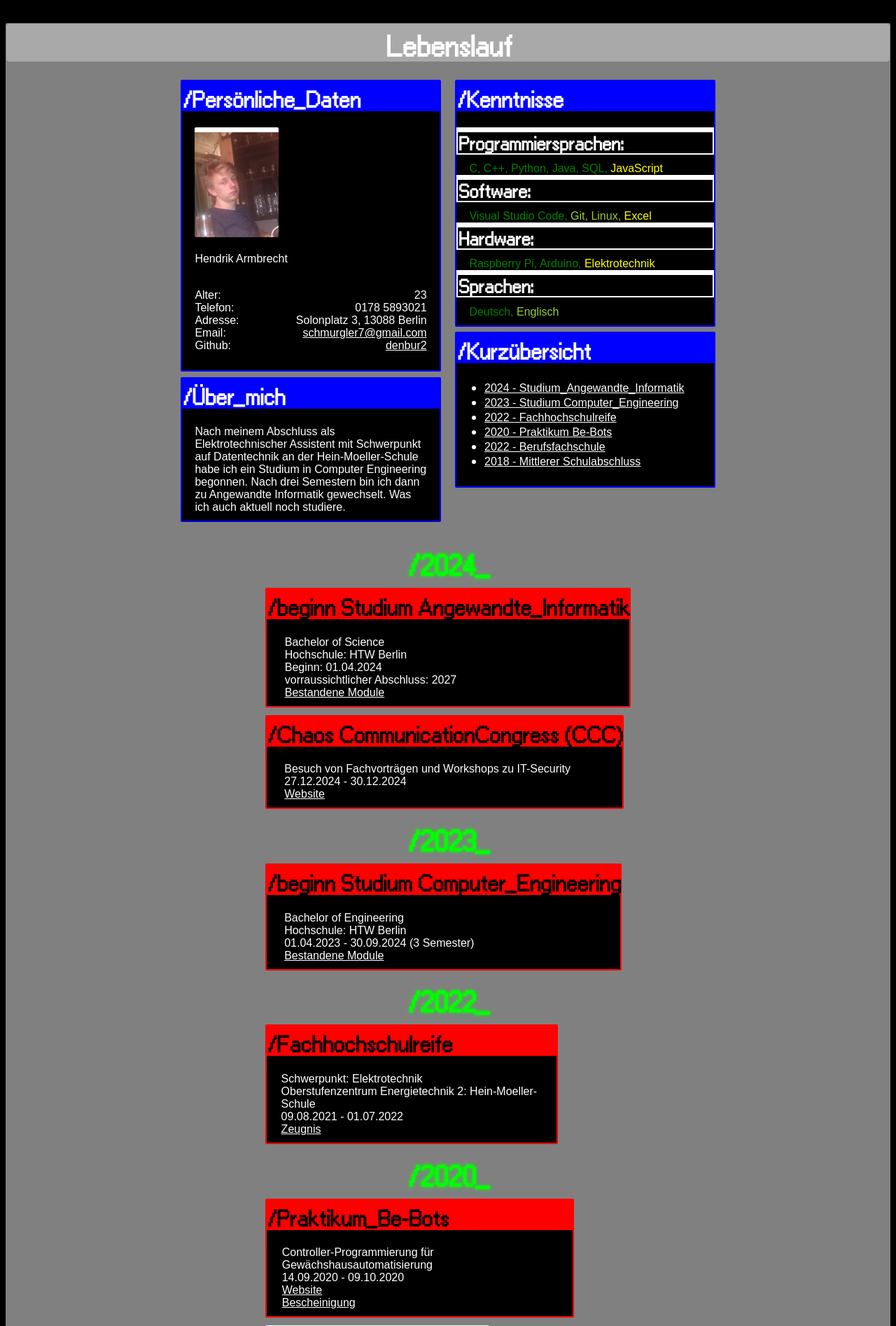
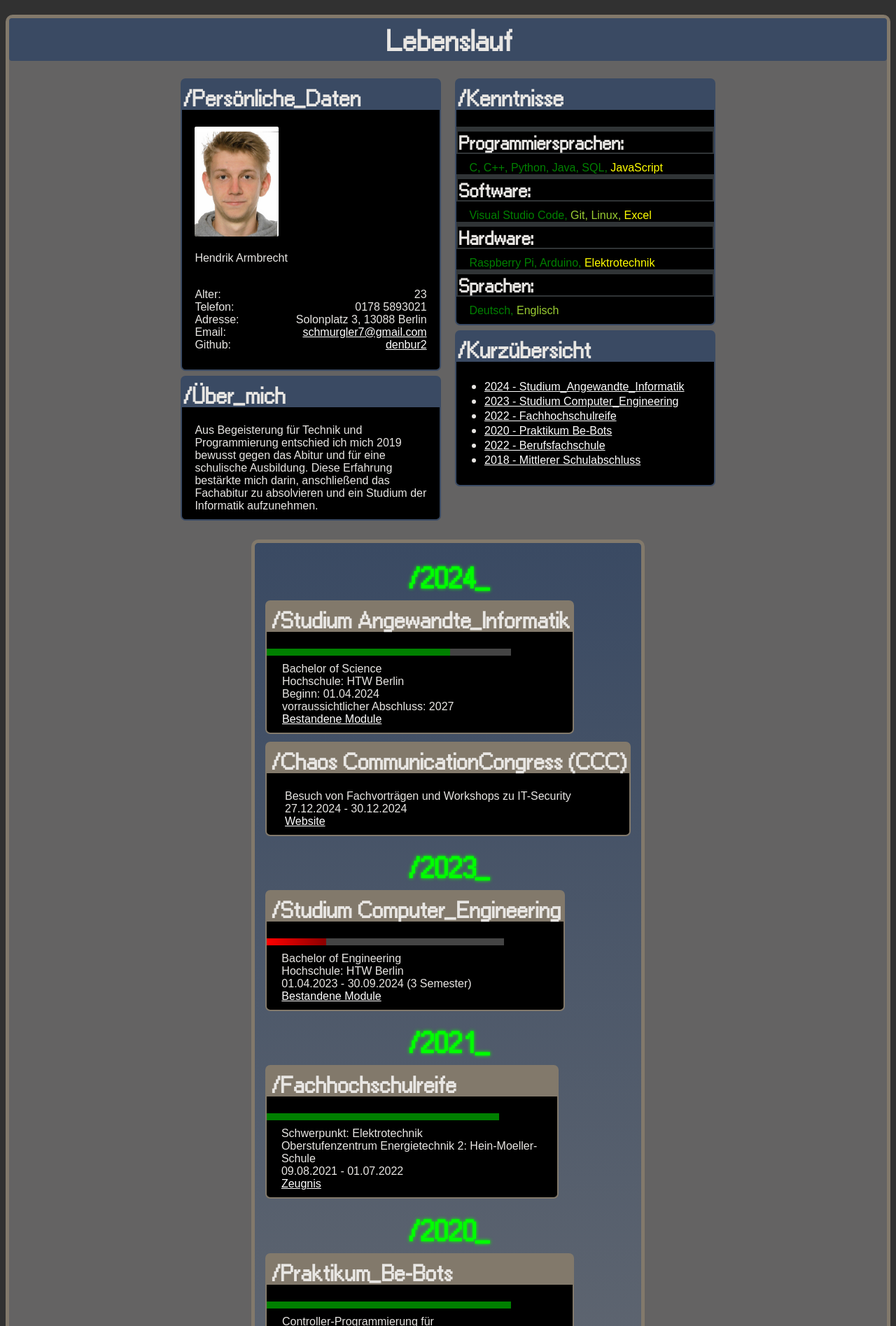
Before and after one commit to denbur2/denbur2.github.io, a PHP site: page / in a window 1280 px wide. Shown: the top 1895 px of the page at 70% size. Run offline with PHP 8.4, Linux system fonts and the light colour scheme.

Commit message:
new look

```diff
--- a/index.html
+++ b/index.html
@@ -6,6 +6,7 @@
     <meta name="viewport" content="width=device-width, initial-scale=1.0">
     <link rel="stylesheet" href="style.css">
     <link rel="stylesheet" href="glitch.css">
+    <link rel="stylesheet" href="progressbar.css">
 </head>
 <body>
 
@@ -58,10 +59,8 @@
                 <section class="infoBox fade-in">
                         <h2 class="hh2-blue">/Über_mich</h2>
                         <p>
-                            Nach meinem Abschluss als Elektrotechnischer Assistent mit Schwerpunkt auf Datentechnik an der Hein-Moeller-Schule habe ich
-                            ein Studium in Computer Engineering begonnen. Nach drei Semestern
-                            bin ich dann zu
-                            Angewandte Informatik gewechselt. Was ich auch aktuell noch studiere.
+                        Aus Begeisterung für Technik und Programmierung entschied ich mich 2019 bewusst gegen das Abitur und für eine schulische Ausbildung.
+                        Diese Erfahrung bestärkte mich darin, anschließend das Fachabitur zu absolvieren und ein Studium der Informatik aufzunehmen.
                         </p>
                 </section>
             </section>
@@ -96,7 +95,10 @@
                 <h1 class="freitext fade-in hack" id="studium-angewandte-informatik">/2024_</h1>
 
                 <section class="infoBoxFit fade-in">
-                    <h2 class="hh2-red">/beginn Studium Angewandte_Informatik</h2>
+                    <h2 class="hh2-red">/Studium Angewandte_Informatik</h2>
+                    <div class="loader">
+                        <div class="loader-inner l75"></div>
+                    </div>
                     <p>Bachelor of Science</p>
                     <p>Hochschule: HTW Berlin</p>
                     <p>Beginn: 01.04.2024</p>
@@ -118,7 +120,10 @@
                 <h1 class="freitext fade-in hack" id="studium-computer-engineering">/2023_</h1>
 
                 <section class="infoBoxFit fade-in">
-                    <h2 class="hh2-red">/beginn Studium Computer_Engineering</h2>
+                    <h2 class="hh2-red">/Studium Computer_Engineering</h2>
+                    <div class="loader">
+                        <div class="loader-inner l25"></div>
+                    </div>
                     <p>Bachelor of Engineering</p>
                     <p>Hochschule: HTW Berlin</p>
                     <p>01.04.2023 - 30.09.2024 (3 Semester)</p>
@@ -127,10 +132,13 @@
                     </p>
                 </section>
 
-                <h1 class="freitext fade-in hack" id="fachhochschulreife">/2022_</h1>
+                <h1 class="freitext fade-in hack" id="fachhochschulreife">/2021_</h1>
 
                 <section class="infoBoxFit fade-in-right">
                     <h2 class="hh2-red">/Fachhochschulreife</h2>
+                    <div class="loader">
+                        <div class="loader-inner l100"></div>
+                    </div>
                     <p>Schwerpunkt: Elektrotechnik</p>
                     <p>Oberstufenzentrum Energietechnik 2: Hein-Moeller-Schule</p>
                     <p>09.08.2021 - 01.07.2022</p>
@@ -143,6 +151,9 @@
 
                 <section class="infoBoxFit fade-in">
                     <h2 class="hh2-red">/Praktikum_Be-Bots</h2>
+                    <div class="loader">
+                        <div class="loader-inner l100"></div>
+                    </div>
                     <p>Controller-Programmierung für Gewächshausautomatisierung</p>
                     <p>14.09.2020 - 09.10.2020</p>
                     <p>
@@ -151,25 +162,33 @@
                     </p>
                 </section>
 
-                <section class="fade-in-right">
+                <section class="img_container">
                     <section class="fotoPraktikum"></section>
+                    <section class="fotoPraktikum2"></section>
+                    <section class="fotoPraktikum3"></section>
                 </section>
 
                 <h1 class="freitext fade-in hack" id="berufsfachschule">/2022_</h1>
                     <section class="infoBoxFit fade-in">
                         <h2 class="hh2-red">/Berufsfachschule</h2>
+                        <div class="loader">
+                            <div class="loader-inner l100"></div>
+                        </div>
                         <p>Beruf: Staatlich Geprüfter Elektrotechnischer Assistent</p>
                         <p>Schwerpunkt: Elektrotechnik und Datentechnik</p>
                         <p>Oberstufenzentrum Energietechnik 2: Hein-Moeller-Schule</p>
                         <p>05.08.2019 - 18.06.2021</p>
                         <p>
-                            <a href="dokumente/Zeugnis_klein.pdf" target="_blank">Zeugnis</a>
+                            <a href="dokumente/Zeugnis_Berufsfachschule_klein.pdf" target="_blank">Zeugnis</a>
                         </p>
                     </section>
 
                 <h1 class="freitext fade-in hack" id="MSA">/2018_</h1>
                     <section class="infoBoxFit fade-in">
                         <h2 class="hh2-red">/MSA</h2>
+                        <div class="loader">
+                            <div class="loader-inner l100"></div>
+                        </div>
                         <p>Mittlerer Schulabschluss</p>
                         <p>Schwerpunkt: Umwelt</p>
                         <p>Gemeinschaftsschule: Grüner Campus Malchow</p>
--- /dev/null
+++ b/progressbar.css
@@ -0,0 +1,48 @@
+@keyframes load25 {
+    0% {
+        width: 0%;
+    }
+    100% {
+        width: 25%;
+    }
+}
+@keyframes load75 {
+    0% {
+        width: 0%;
+    }
+    100% {
+        width: 75%;
+    }
+}
+@keyframes load100 {
+    0% {
+        width: 0%;
+    }
+    100% {
+        width: 100%;
+    }
+}
+
+.loader{
+    width: 80%;
+    height: 10px;
+    background: #444;
+    overflow: hidden;
+    margin-bottom: 10px;
+}
+.loader-inner{
+    height: 100%;
+    width: 0%;
+    background: linear-gradient(90deg, green, green);
+}
+.loader-inner.l25.visible{
+    background: linear-gradient(90deg, red, darkred);
+    animation: load25 0.5s linear forwards;
+}
+.loader-inner.l75.visible{
+    animation: load75 1.5s linear forwards;
+}
+.loader-inner.l100.visible{
+    animation: load100 2s linear forwards;
+    background: linear-gradient(90deg, green, green);
+}
--- a/script.js
+++ b/script.js
@@ -1,4 +1,4 @@
-const elements = document.querySelectorAll('.fade-in, .fade-in-right');
+const elements = document.querySelectorAll('.loader-inner');
 
 const observer = new IntersectionObserver(entries => {
   entries.forEach(entry => {
--- a/style.css
+++ b/style.css
@@ -2,35 +2,39 @@
   font-family: "PixelFont";
   src: url(fonts/ari-w9500.ttf);
 }
+
 html, body{
     overflow-x: hidden;
+    height: 100%;
 }
 body {
     font-family: PixelFont;
-    background-color: black;
+    background-color: rgb(49, 49, 49);
     /* background-image: url('Cyberpunk2.png'); */
     background-attachment: fixed;
     background-size: cover;
-    color: white;
+    color: #e8e6e3;
     justify-content: center;
     /* display: flex;
     justify-content: center; */
+    height: 99vh;
+
 }
 header {
-    background-color: grey;
+    background-color: rgb(100, 99, 99);
     color: black;
     text-align: center;
     /* min-height: 90vh; */
     width: fit-content;
     min-width: 80%;
     margin: auto;
-    margin-top: 2%;
-    border-radius: 2px;
-    border: 1px solid grey;
+    margin-top: 1%;
+    border-radius: 10px;
+    border: 5px solid rgb(130, 121, 107);
 
 }
 .nowrap{
-    white-space: nowrap;
+    #e8e6e3-space: nowrap;
     width: 100%;
     box-sizing: border-box;
 }
@@ -50,35 +54,38 @@ h3{
     margin-top: 3%;
     margin-bottom: 3%;
 }
-.hh1{
+.hh1 {
   font-size: 2.3em;
-    background-color: darkgrey;
-    color:  white;
+  background-color: #3a4a63;
+  color: #e8e6e3;
   margin-top: 0;
   border-radius: 4px;
-    border-top: 7px solid darkgrey;
+  border: 7px solid #3a4a63;
 }
-.hh2-blue{
+
+.hh2-blue {
   font-size: 1.8em;
-    background-color: rgb(0, 0, 255);
-    color:  white;
+  background-color: #3a4a63;
+  color: #e8e6e3;
   margin-top: 0;
-    border-top: 7px solid rgb(0, 0, 255);
+  border-top: 7px solid #3a4a63;
 }
 .hh2-red{
+    padding-left: 5px;
+    padding-right: 5px;
     font-size: 1.8em;
-    background-color: rgb(255, 0, 0);
-    color: black;
+    background-color: rgb(130, 121, 107);
+    color: #e8e6e3;
     margin-top: 0;
-    border-top: 7px solid rgb(255, 0, 0);
+    border-top: 7px solid rgb(130, 121, 107);
 }
 .hh3{
     font-size: 1.5em;
     /* background-color: rgb(255, 0, 255); */
     /* color: black; */
     margin-top: 0;
-    border: 2px solid rgb(255, 255, 255);
-    border-top: 7px solid rgb(255, 255, 255);
+    border: 2px solid #303436;
+    border-top: 7px solid #303436;
 }
 p{
     font-family: Arial, Helvetica, sans-serif;
@@ -134,9 +141,13 @@ a{
     height: 80vh;
 }
 .container2 {
+    background: linear-gradient(360deg, rgb(122, 122, 122), #3a4a63);
+    border: 5px solid rgb(130, 121, 107);
+    border-radius: 10px;
     width: fit-content;
     align-items: left;
     text-align: left;
+    padding: 15px;
 
 
     /* scrollfähig machen */
@@ -173,7 +193,7 @@ a{
     width: 120px;
     height: 150px;
     align-content: center;
-    background-image: url('foto.jpg');
+    background-image: url('Hendrik.jpeg');
     background-size: cover;
     background-position: center;
     background-repeat: no-repeat;
@@ -197,45 +228,63 @@ a{
     border-top: 7px solid rgb(255, 255, 255);
     transition: transform 0.3s ease, box-shadow 0.3s ease;
 }
+.fotoPraktikum3{
+    width: 160px;
+    height: 120px;
+    background-image: url('Stadtfarm2.jpg');
+    background-size: cover;
+    background-position: center;
+    background-repeat: no-repeat;
+    border-radius: 2px;
+    border-top: 7px solid rgb(255, 255, 255);
+    transition: transform 0.3s ease, box-shadow 0.3s ease;
+}
 .fotoPraktikum:hover {
-    /* transform: scale(1.5); */
+    transform: scale(1.5);
+    box-shadow: 0 0 15px rgb(0, 255, 1);
+}
+.fotoPraktikum2:hover {
+    transform: scale(1.5);
+    box-shadow: 0 0 15px rgb(0, 255, 1);
+}
+.fotoPraktikum3:hover {
+    transform: scale(1.5);
     box-shadow: 0 0 15px rgb(0, 255, 1);
 }
 
 .infoBox {
-    color: white;
+  color: #e8e6e3;
   background-color: #000;
   text-align: left;
-    /* padding: 20px; */
   padding-bottom: 10px;
-    border-radius: 2px;
-    border: 2px solid rgb(0, 0, 255);
+  border-radius: 7px;
+  border: 2px solid #3a4a63;
   width: 23em;
   margin-bottom: 2%;
 }
 
 .infoBoxFit {
-    color: white;
+    color: #e8e6e3;
     background-color: #000;
     text-align: left;
     /* padding: 20px; */
     padding-bottom: 10px;
     margin-bottom: 2%;
-    border-radius: 2px;
-    border: 2px solid rgb(255, 0, 0);
+    border-radius: 7px;
+    border: 2px solid rgb(130, 121, 107);
     width: fit-content;
     box-sizing: border-box;
 
     /* width: 23em; */
 }
 .infoBoxFit2 {
-    color: white;
+    color: #e8e6e3;
     background-color: #000;
     text-align: left;
     /* padding: 20px; */
     padding-bottom: 10px;
     margin-bottom: 2%;
-    border-radius: 2px;
+    border-radius: 7px;
     border: 2px solid rgb(255, 0, 0);
     width: 100%;
 
```
Also changed, not shown: other parts of style.css (+22 -2 lines), Hendrik.jpeg (added), Stadtfarm.jpeg (added), Stadtfarm2.jpg (added). Lines whose indentation alone changed are shown as unchanged.
